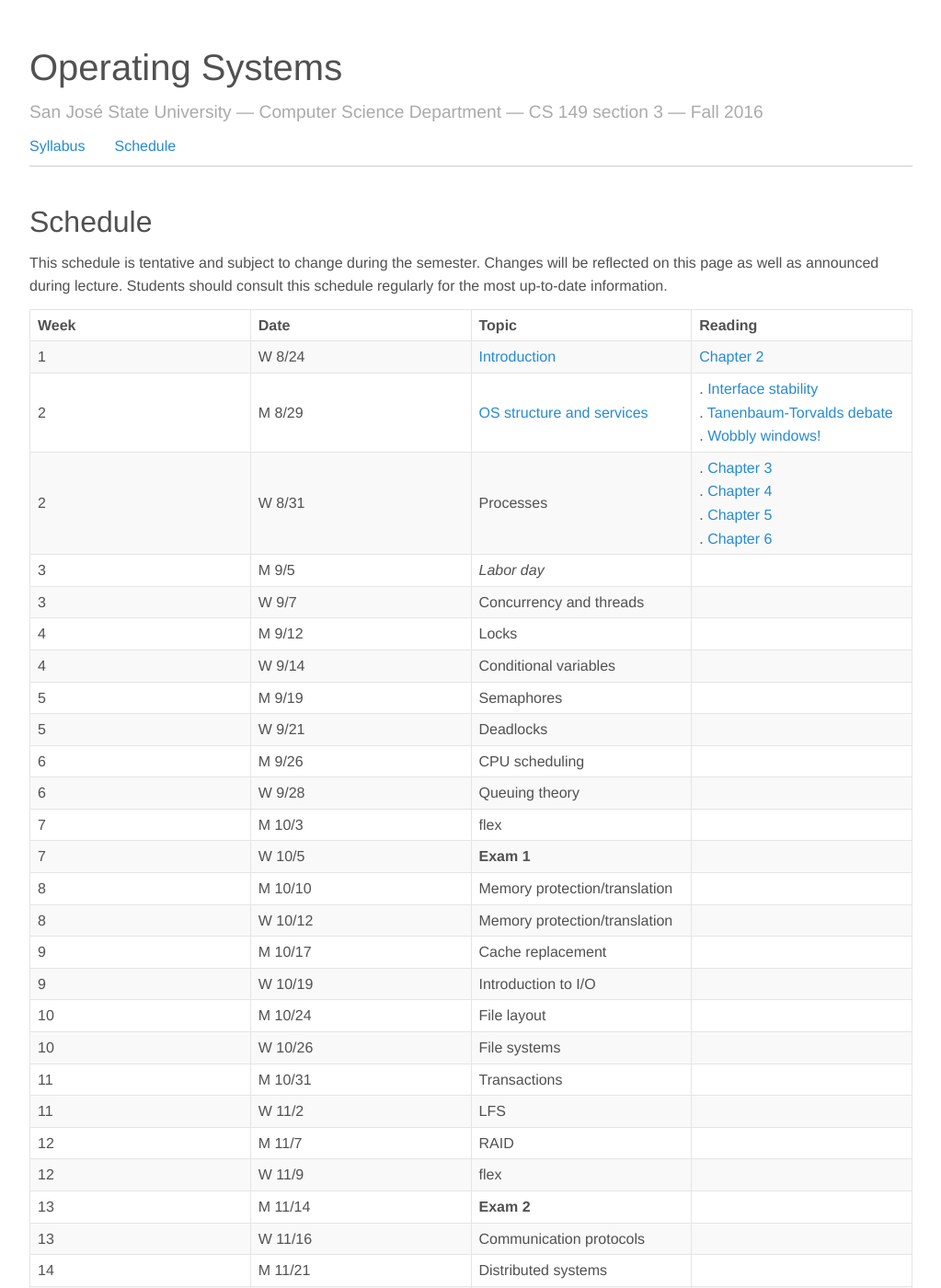
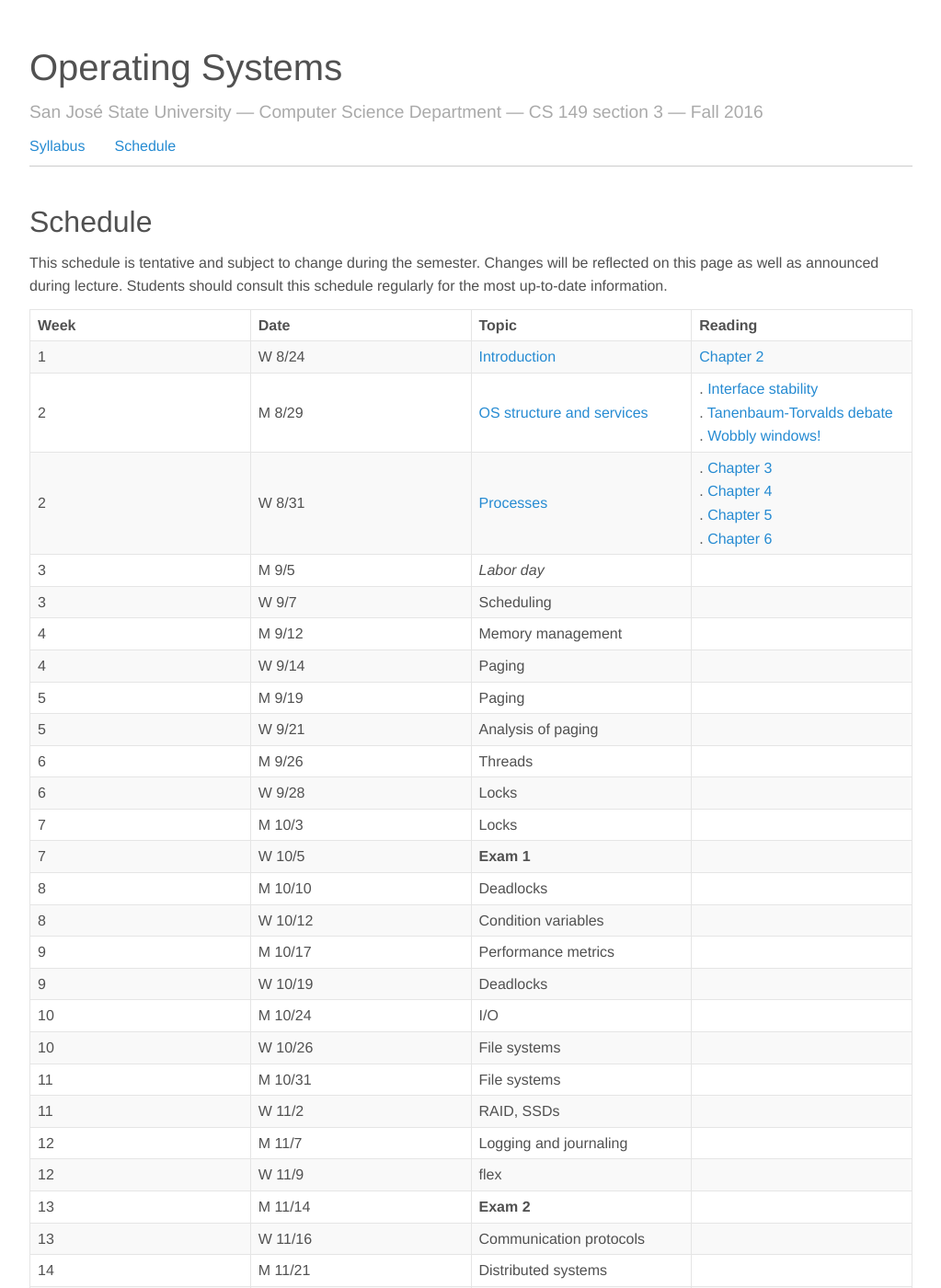
Before and after one commit to jnylam/jnylam.github.io, a Jekyll site: the page built from _courses/149-f16/index.md, in a window 1280 px wide and 1400 px high. Shown: the whole window at 92% size, without its empty margins (128-1151 px from the left). Built offline with Jekyll 4.4.1, drawn with Linux system fonts in a browser that asks for light colours.

Commit message:
149 processes notes

```diff
--- a/_courses/149-f16/index.md
+++ b/_courses/149-f16/index.md
@@ -13,26 +13,26 @@ Week|Date|Topic|Reading
 ----|-------|-------|---
 1 | W 8/24 | [Introduction](#introduction) | [Chapter 2](http://pages.cs.wisc.edu/~remzi/OSTEP/intro.pdf)
 2 | M 8/29 | [OS structure and services](structure and services.pdf) | . [Interface stability](http://www.cs.pomona.edu/classes/cs121/supp/stability.html)<br> . [Tanenbaum-Torvalds debate](https://en.wikipedia.org/wiki/Tanenbaum%E2%80%93Torvalds_debate)<br> . [Wobbly windows!](https://www.youtube.com/watch?v=nbCg9_YgKgM)
-2 | W 8/31 | Processes | . [Chapter 3](http://pages.cs.wisc.edu/~remzi/Classes/537/Spring2016/Book/dialogue-virtualization.pdf)<br> . [Chapter 4](http://pages.cs.wisc.edu/~remzi/Classes/537/Spring2016/Book/cpu-intro.pdf)<br> . [Chapter 5](http://pages.cs.wisc.edu/~remzi/Classes/537/Spring2016/Book/cpu-api.pdf)<br> . [Chapter 6](http://pages.cs.wisc.edu/~remzi/Classes/537/Spring2016/Book/cpu-mechanisms.pdf)<br>
-3 | M 9/5 | _Labor day_
-3 | W 9/7 | Concurrency and threads
-4 | M 9/12 | Locks
-4 | W 9/14 | Conditional variables
-5 | M 9/19 | Semaphores
-5 | W 9/21 | Deadlocks
-6 | M 9/26 | CPU scheduling
-6 | W 9/28 | Queuing theory
-7 | M 10/3 | flex
+2 | W 8/31 | [Processes](processes.pdf) | . [Chapter 3](http://pages.cs.wisc.edu/~remzi/Classes/537/Spring2016/Book/dialogue-virtualization.pdf)<br> . [Chapter 4](http://pages.cs.wisc.edu/~remzi/Classes/537/Spring2016/Book/cpu-intro.pdf)<br> . [Chapter 5](http://pages.cs.wisc.edu/~remzi/Classes/537/Spring2016/Book/cpu-api.pdf)<br> . [Chapter 6](http://pages.cs.wisc.edu/~remzi/Classes/537/Spring2016/Book/cpu-mechanisms.pdf)<br>
+3 | M 9/5 | _Labor day_ |
+3 | W 9/7 | Scheduling
+4 | M 9/12 | Memory management
+4 | W 9/14 | Paging
+5 | M 9/19 | Paging
+5 | W 9/21 | Analysis of paging
+6 | M 9/26 | Threads
+6 | W 9/28 | Locks
+7 | M 10/3 | Locks
 7 | W 10/5 | __Exam 1__
-8 | M 10/10 | Memory protection/translation
-8 | W 10/12 | Memory protection/translation
-9 | M 10/17 | Cache replacement
-9 | W 10/19 | Introduction to I/O
-10 | M 10/24 | File layout
+8 | M 10/10 | Deadlocks
+8 | W 10/12 | Condition variables
+9 | M 10/17 | Performance metrics
+9 | W 10/19 | Deadlocks
+10 | M 10/24 | I/O
 10 | W 10/26 | File systems
-11 | M 10/31 | Transactions
-11 | W 11/2 | LFS
-12 | M 11/7 | RAID
+11 | M 10/31 | File systems
+11 | W 11/2 | RAID, SSDs
+12 | M 11/7 | Logging and journaling
 12 | W 11/9 | flex
 13 | M 11/14 | __Exam 2__
 13 | W 11/16 | Communication protocols
```
Also changed, not shown: 1 other file.
